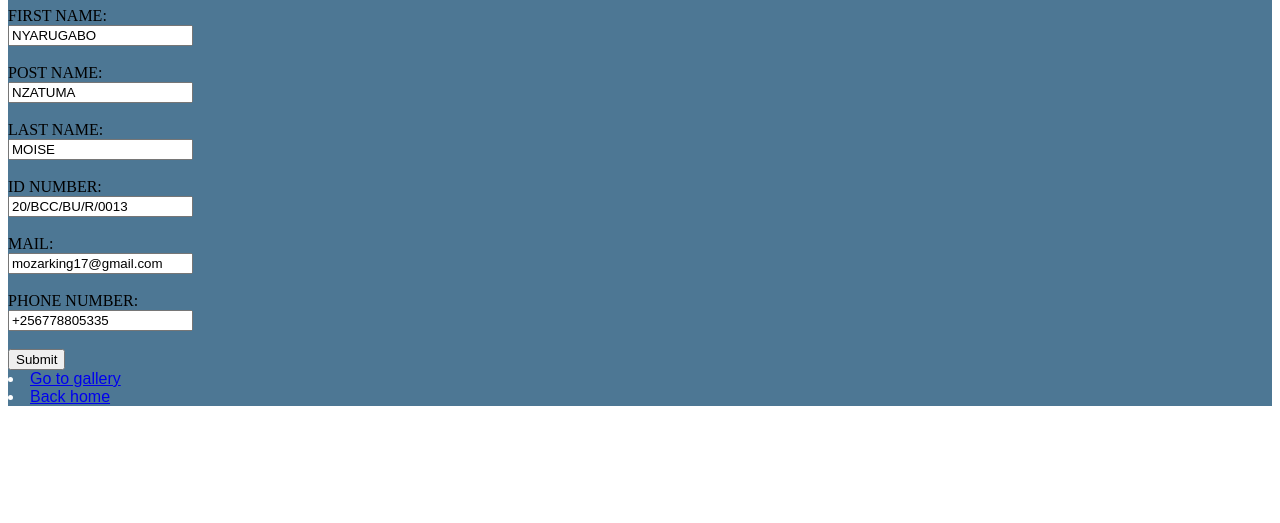
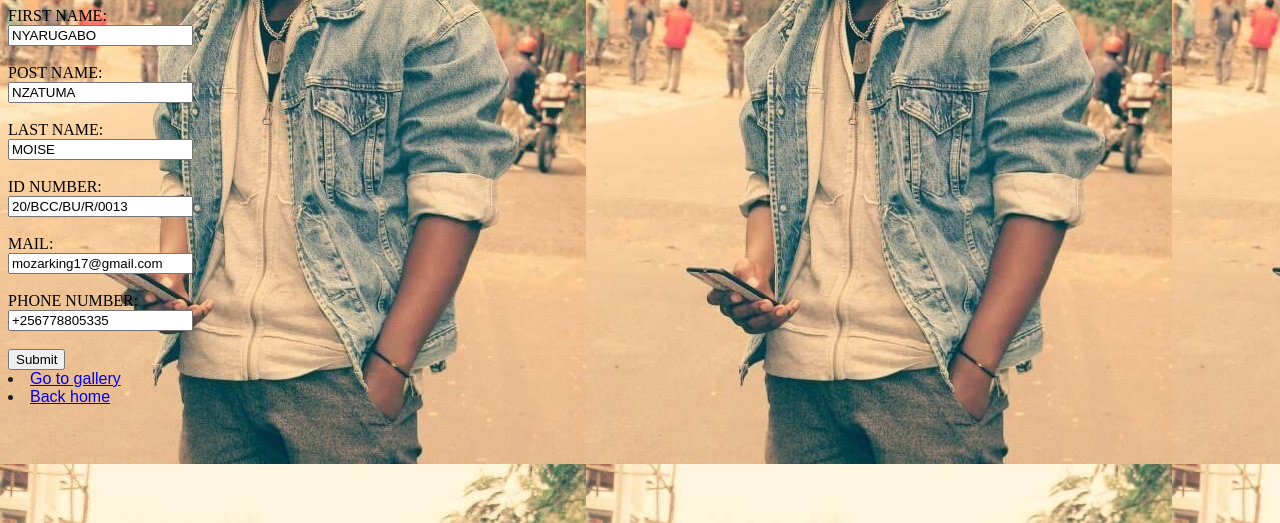
Before and after one commit to nyarugabo17/mid-semester-, a plain HTML site: page contact.html in a window 1280 px wide. Shown: the part 277-800 px from the top of the page. Drawn offline with Linux system fonts and the light colour scheme; files whose address does not match are found by name.

Commit message:
Add files via upload

```diff
--- a/contact.html
+++ b/contact.html
@@ -5,10 +5,9 @@
     <meta http-equiv="X-UA-Compatible" content="IE=edge">
     <meta name="viewport" content="width=device-width, initial-scale=1.0">
     <title>page one</title>
-    <link rel="stylesheet" href="contact.css">
+    <link rel="stylesheet" href="index.css">
 </head>
 <body>
-    <div style="background-color: rgb(77, 119, 148);">
     <img src=".../image/mozar.jpg">
     <h1>WELCOM TO MOSES CONTACT</h1>
 
```
